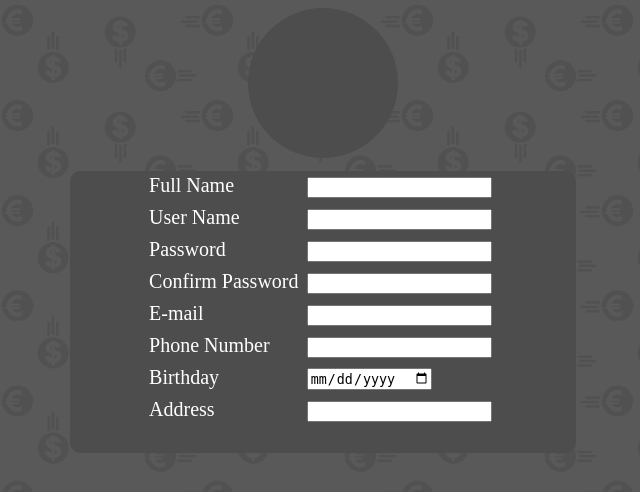
After one commit to tanhuy998/stock-finalterm, a PHP site: template MVC/view/signup.php in a window 1280 px wide. The commit adds this page. Shown: the top 492 px of the page, without its empty margins (317-957 px from the left). Run offline with PHP 8.4, Linux system fonts and the light colour scheme; the template is opened without the code that fills it, so the values that code supplies are empty; some libraries are stand-ins or nearby versions.

Commit message:
add: signup

```diff
--- a/MVC/model/transactionsharemodel.php
+++ b/MVC/model/transactionsharemodel.php
@@ -22,7 +22,7 @@
         }
 
         public function InsertSingle($_userID, $_time, $_amount, $_percent, $_price, $_tran_type) {
-            $sql = 'INSERT INTO TRANSACTION_SHARE (ACCOUNT_ID, AMOUNT, STATUS, TRADE_TIME, TRAN_TYPE, PERCENTAGE, PRICE) VALUES (:id ,:amount, 0, TO_DATE(:time, \'YYYY/MM/DD HH24:MI:SS\'), :type, :percent, :price)';
+            $sql = 'INSERT INTO TRANSACTION_SHARE (ACCOUNT_ID, AMOUNT, STATUS, TRADE_TIME, TRAN_TYPE, LEVER, PRICE) VALUES (:id ,:amount, 0, TO_DATE(:time, \'YYYY/MM/DD HH24:MI:SS\'), :type, :percent, :price)';
 
             //$current_time = date('Y-m-d H:i:s');
             //$typeID = intval(self::GetTransactionTypeID($_tran_type));
@@ -40,10 +40,10 @@
             return $this->Insert($sql, $binding);
         }
 
-        public function UpdateUnclose($_userID, $_time, $_price) {
+        public function UpdateUnclosed($_userID, $_time, $_price) {
             $sql = <<<SQL
                     UPDATE TRANSACTION_SHARE
-                    SET CLOSE_TIME = :time,
+                    SET CLOSE_TIME = TO_DATE(:time, 'YYYY/MM/DD HH24:MI:SS'),
                         CLOSE_PRICE = :price,
                         STATUS = 1
                     WHERE TRANSACTION_SHARE.ACCOUNT_ID = :id AND TRANSACTION_SHARE.STATUS = 0
--- a/MVC/view/signin.php
+++ b/MVC/view/signin.php
@@ -38,7 +38,7 @@
 			</tr>
 
 			<tr>
-				<td colspan="2" id="signup"><a href="" target="_blank">SIGN UP</a></td>
+				<td colspan="2" id="signup"><a href="<?php echo 'http://'.DOMAIN.'signup'?>" target="_blank">SIGN UP</a></td>
 			</tr>
 		</table>
 	</form>
--- /dev/null
+++ b/MVC/view/signup.php
@@ -0,0 +1,115 @@
+<?php
+	class SignUpView {
+
+	}
+?>
+<!DOCTYPE html>
+<html>
+<head>
+	<title>Sign up</title>
+	<link rel="stylesheet" type="text/css" href="<?php echo 'http://'.DOMAIN.'public/style/signup.css'?>">
+
+	<style>
+		body {
+			background-image: url(<?php echo '"http://'.DOMAIN.'public/img/BG1.png"';?>);
+		}
+	</style>
+</head>
+<body>
+	<div id="avatar"></div>
+	<div id="form">
+		<form action="<?php echo 'http://'.DOMAIN.'signup/';?>" method="post">
+			<table>
+				<tr>
+					<td>Full Name</td>
+					<td><input type="text" name="fullname" id="fullname" oninput="validate(fullname,/^([A-Z]\w+(\ )*)+$/,show1)"></td>
+				</tr>
+				<tr class="check">
+					<td><span id="show1"></span></td>
+				</tr>
+				<tr>
+					<td>User Name</td>
+					<td><input type="text" name="username" id="username" oninput="validate(username,/^[a-zA-Z][a-z0-9]{5,}$/,show2)"></td>
+				</tr>
+				<tr class="check">
+					<td><span id="show2"></span></td>
+				</tr>
+				<tr>
+					<td>Password</td>
+					<td><input type="password" name="password" id="password" oninput="validate(password,/^(?=.*[a-z])(?=.*[A-Z])(?=.*[0-9])(?=.{8,})/,show3)"></td>
+				</tr>
+				<tr class="check">
+					<td><span id="show3"></span></td>
+				</tr>
+				<tr>
+					<td>Confirm Password</td>
+					<td><input type="password" name="confirm" id="confirm" oninput="checkpass(password,confirm,show4)"></td>
+				</tr>
+				<tr class="check">
+					<td><span id="show4"></span></td>
+				</tr>
+				<tr>
+					<td>E-mail</td>
+					<td><input type="text" name="email" id="email" oninput="validate(email,/^[a-z][a-z0-9_\.\-]{5,32}@[a-z0-9]{2,}(\.[a-z0-9]{2,4}){1,2}$/,show5)"></td>
+				</tr>
+				<tr class="check">
+					<td><span id="show5"></span></td>
+				</tr>
+				<tr>
+					<td>Phone Number</td>
+					<td><input type="text" name="phone" id="phone" oninput="validate(phone,/^[0][1-9][0-9]{8,}$/,show6)"></td>
+				</tr>
+				<tr class="check">
+					<td><span id="show6"></span></td>
+				</tr>
+				<!-- <tr>
+					<td>Country</td>
+					<td><input type="text" name="Nation" id="Nation" oninput="validate(Nation,/[a-zA-Z]{2,}/,show7)"></td>
+				</tr>
+				<tr class="check">
+					<td><span id="show7"></span></td>
+				</tr> -->
+				<tr>
+					<td>Birthday</td>
+					<td><input type="date" name="birthday" id="birthday" oninput="test(show7)"></td>
+					<!--validate(birthday,/^(?:(?:31(\/|-|\.)(?:0?[13578]|1[02]))\1|(?:(?:29|30)(\/|-|\.)(?:0?[13-9]|1[0-2])\2))(?:(?:1[6-9]|[2-9]\d)?\d{2})$|^(?:29(\/|-|\.)0?2\3(?:(?:(?:1[6-9]|[2-9]\d)?(?:0[48]|[2468][048]|[13579][26])|(?:(?:16|[2468][048]|[3579][26])00))))$|^(?:0?[1-9]|1\d|2[0-8])(\/|-|\.)(?:(?:0?[1-9])|(?:1[0-2]))\4(?:(?:1[6-9]|[2-9]\d)?\d{2})$/,show7)-->
+				</tr>
+				<tr class="check">
+					<td><span id="show7"></span></td>
+				</tr>
+				<tr>
+					<td>Address</td>
+					<td><input type="text" name="address" id="address" oninput="validate(address,/^\d+\s[A-z]+\s[A-z]+/,show8)"></td>
+				</tr>
+				<tr class="check">
+					<td><span id="show8"></span></td>
+				</tr>
+
+			</table>
+			<input type="submit" name="submit" id="submitButt">
+		</form>
+	</div>
+
+	<script type="text/javascript" src="<?php echo 'http://'.DOMAIN.'public/js/account.js'; ?>"></script>
+	<script type="text/javascript">
+		var timeFlow = setInterval(function(){
+	        var count = 0;
+	        var check = true;
+	        for(var i = 1;i<=8;i++){
+	            if(document.getElementById("show"+i).innerHTML!="OK"){
+	                check = false;
+	            }
+	        }
+	        // if(count==8){
+	        //     check = true;
+	        // }
+	        if(check==true){
+	            submitButt.style.visibility = "visible";
+	        }
+	        else{
+	            submitButt.style.visibility = "hidden";
+	        }
+    	},1000);
+	</script>
+</body>
+</html>
--- /dev/null
+++ b/public/js/account.js
@@ -0,0 +1,47 @@
+function validate(id ,filter, show) {
+    if(id.value != ''){
+        //filter = /^[a-z][a-z0-9_\.\-]{5,32}@[a-z0-9]{2,}(\.[a-z0-9]{2,4}){1,2}$/
+        if (filter.test(id.value) == true) {
+            show.innerHTML = 'OK';
+            show.style.color = 'Green';
+        }
+        else
+        {
+            show.innerHTML = 'X';
+            show.style.color = 'Red';
+        }
+    }
+    else{
+        show.innerHTML = '';
+    }
+}
+function checkpass(id,confirm,show){
+    if(confirm.value != ''){
+        if(id.value == confirm.value){
+            show.innerHTML = 'OK';
+            show.style.color = 'Green';
+        }
+        else{
+            show.innerHTML = 'X';
+            show.style.color = 'Red';
+        }
+    }
+    else{
+        show.innerHTML = '';
+    }
+}
+
+
+function test (show) {
+    $today = new Date();
+    $birth_day = new Date(birthday.value);
+
+    if ($birth_day < $today) {
+        show.innerHTML = 'OK';
+        show.style.color = 'Green'
+    }
+    else {
+        show.innerHTML = 'X';
+        show.style.color = 'Red';
+    }
+}
--- a/public/js/chart.js
+++ b/public/js/chart.js
@@ -8,7 +8,7 @@ var lowestPrice;
 var left;
 var dataObj = [];
 
-var host = 'http://smc-pc';
+var host = 'http://192.168.1.94';
 
 jQuery.ajax({
     url: url,
--- /dev/null
+++ b/public/style/signup.css
@@ -0,0 +1,35 @@
+body{
+	background-size: 200px;
+}
+#form{
+	height: 100%;
+	width: 40%;
+	background-color:  #4d4d4d;
+	color: white;
+	border-radius: 10px;
+	font-size: 20px;
+	margin-left: auto;
+	margin-right: auto;
+	margin-top: 1%;
+	text-align: center;
+}
+table{
+	margin: 0px auto;
+	width: 70%;
+	height: 100%;
+	text-align: left;
+}
+#avatar{
+	border-radius: 80%;
+	background-color: #4d4d4d;
+	width: 150px;
+	height: 150px;
+	margin: 0px auto;
+}
+.check{
+	width: 3px;
+	border: 1px solid black;
+}
+#submitButt{
+	visibility: hidden;
+}
--- a/src/autoload/autoload_map.php
+++ b/src/autoload/autoload_map.php
@@ -4,6 +4,9 @@
     $base_path = dirname(dirname(__DIR__));
 
     return [
+        'AccountInfoModel' => $base_path.'\MVC\model\accountinfomodel.php',
+        'SignUpView' => $base_path.'\MVC\view\signup.php',
+        'SignUpController' => $base_path.'\MVC\controller\signupcontroller.php',
         'Curl' => $base_path.'\lib\curl.php',
         'AccountWalletModel' => $base_path.'\MVC\model\accountwalletmodel.php',
         'TransactionSession' => $base_path.'\MVC\middleware\transactionsession.php',
--- a/src/define.php
+++ b/src/define.php
@@ -9,6 +9,6 @@
     define('HOST_IP', $ip);
     $host = gethostbyaddr($ip);
     //echo $host;
-    define('DOMAIN_NAME', $host);
+    define('DOMAIN_NAME', $ip);
 
     define('DOMAIN', DOMAIN_NAME.SUB_PATH_DOMAIN_NAME);
--- a/startup.php
+++ b/startup.php
@@ -25,11 +25,13 @@
     Router::Routes()->Add('home/close/', 'HomeController:Close')->SetMiddleware('TransactionSession-Authentication');
     Router::Routes()->Add('home/deal/', 'HomeController:Deal')->SetMiddleware('TransactionSession-Authentication');
     Router::Routes()->Add('login/', 'LoginController:Index');
-    Router::Routes()->add('logout/', function($_request) {
+    Router::Routes()->Add('logout/', function($_request) {
         setcookie('token', '', 0, '/');
 
         Route::Redirect('home/');
     });
+    Router::Routes()->Add('signup/', 'SignUpController:Index');
+    Router::Routes()->Add('signup-reg', 'SignUpController:Sign');
 
     Router::Routes()->Add('temp/', function() {
         // $db = new Model('TRADER_STOCK','1234','orcl');
```
Also changed, not shown: MVC/controller/signupcontroller.php (added, +26 -0 lines), MVC/middleware/authentication.php (+4 -4 lines), MVC/model/accountinfomodel.php (added, +24 -0 lines), lib/account.php (+45 -8 lines).
